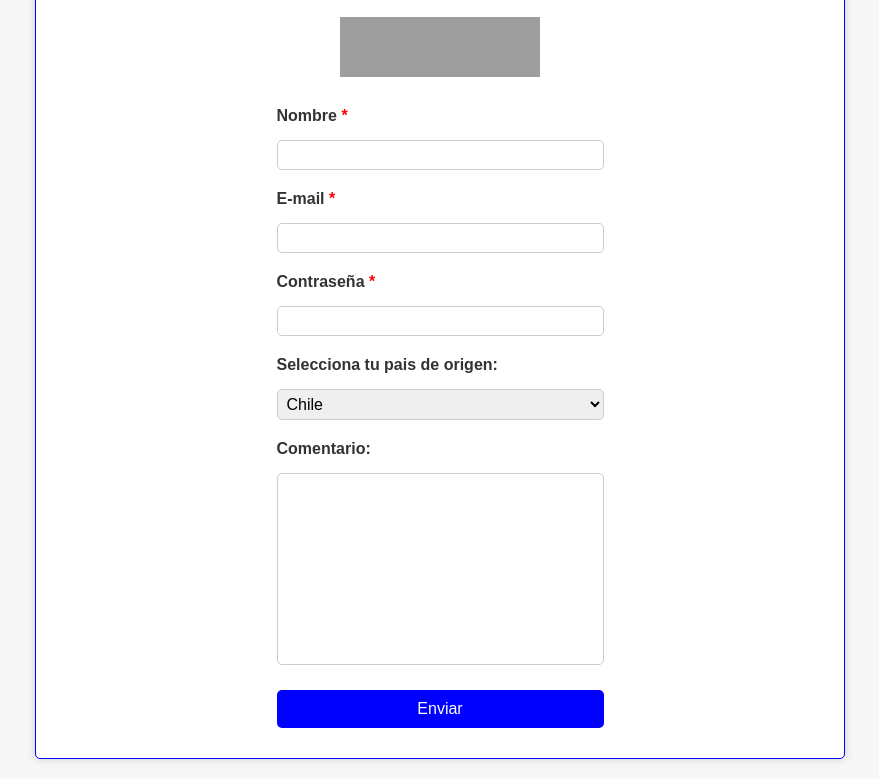
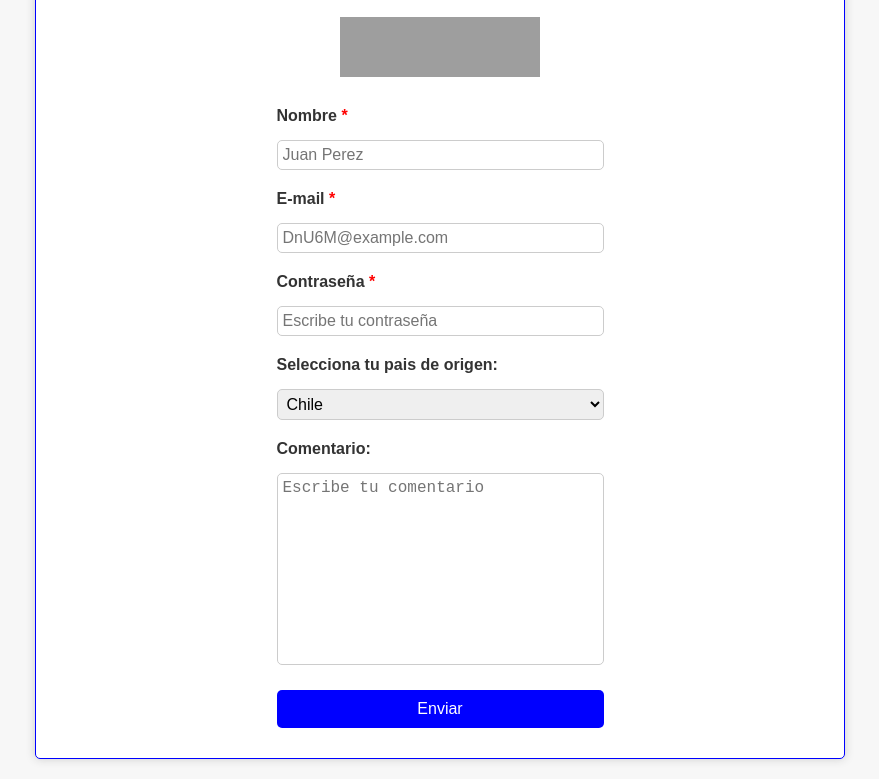
Before and after one commit to AlanSanchezUribe/Tarea_19_06_2024, a plain HTML site: page index.html in a window 1280 px wide. Shown: the part 122-901 px from the top of the page, without its empty margins (200-1079 px from the left). Drawn offline with Linux system fonts and the light colour scheme; grey boxes are pictures that could not be loaded.

Commit message:
placeholder

```diff
--- a/index.html
+++ b/index.html
@@ -12,11 +12,11 @@
       <img width="200" height="60" src="https://media.licdn.com/dms/image/C4E22AQE7z-6Jk0xWVA/feedshare-shrink_800/0/1678819037398?e=2147483647&v=beta&t=W9sx6cV9eyPdCm7O-tQLwxiZnoZ6KMQc4nR1kIh3kn8" class="attachment-full size-full wp-image-2395" alt="">
       <form id="form">
         <label for="name">Nombre <span>*</span></label>
-        <input type="text" name="name" id="name" required />
+        <input type="text" name="name" id="name" placeholder="Juan Perez" required />
         <label for="email">E-mail <span>*</span></label>
-        <input type="email" name="email" id="email" required />
+        <input type="email" name="email" id="email" placeholder="DnU6M@example.com" required />
         <label for="password">Contraseña <span>*</span></label>
-        <input type="password" name="password" id="password" required />
+        <input type="password" name="password" id="password" placeholder="Escribe tu contraseña" required />
         <label for="pais">Selecciona tu pais de origen:</label>
         <select name="pais" id="pais">
           <option value="Chile">Chile</option>
@@ -25,7 +25,7 @@
           <option value="Argentina">Argentina</option>
         </select>
         <label for="message">Comentario: </label>
-        <textarea name="message" id="message" cols="30" rows="10"></textarea>
+        <textarea name="message" id="message" cols="30" rows="10" placeholder="Escribe tu comentario"></textarea>
         <input type="submit" value="Enviar" />
       </form>
     </div>
```
